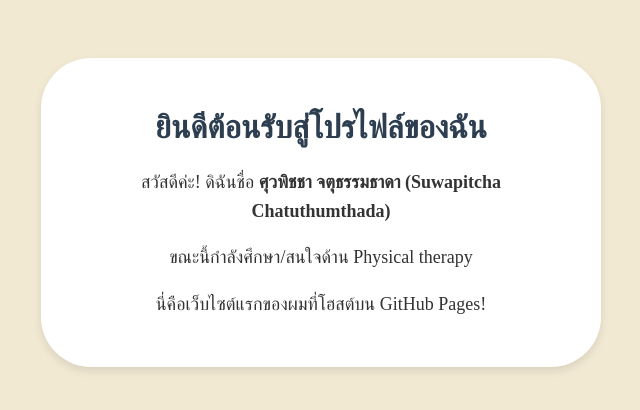
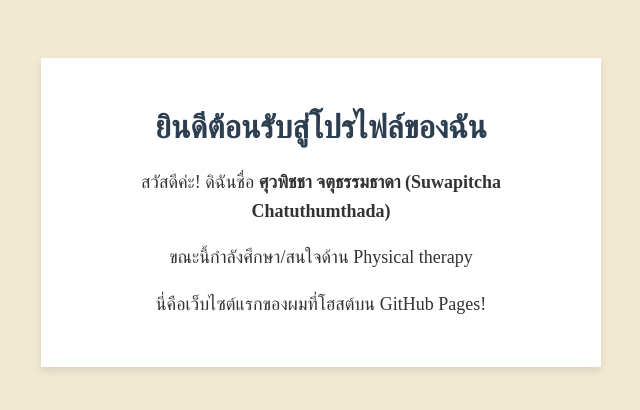
Before and after one commit to s34334/suwapitcha.github.io, a plain HTML site: page index.html in a window 1280 px wide. Shown: the whole page, without its empty margins (319-959 px from the left). Drawn offline with Linux system fonts and the light colour scheme.

Commit message:
Update index.html

```diff
--- a/index.html
+++ b/index.html
@@ -11,7 +11,7 @@ text-align: center; padding: 50px;
 
 }
 .card {
-background: white; border-radius: 50px;
+background: white; border-radius: 0px;
 box-shadow: 0 4px 8px rgba(0,0,0,0.1);
 max-width: 500px; margin: 0 auto; padding: 30px;
 
```
